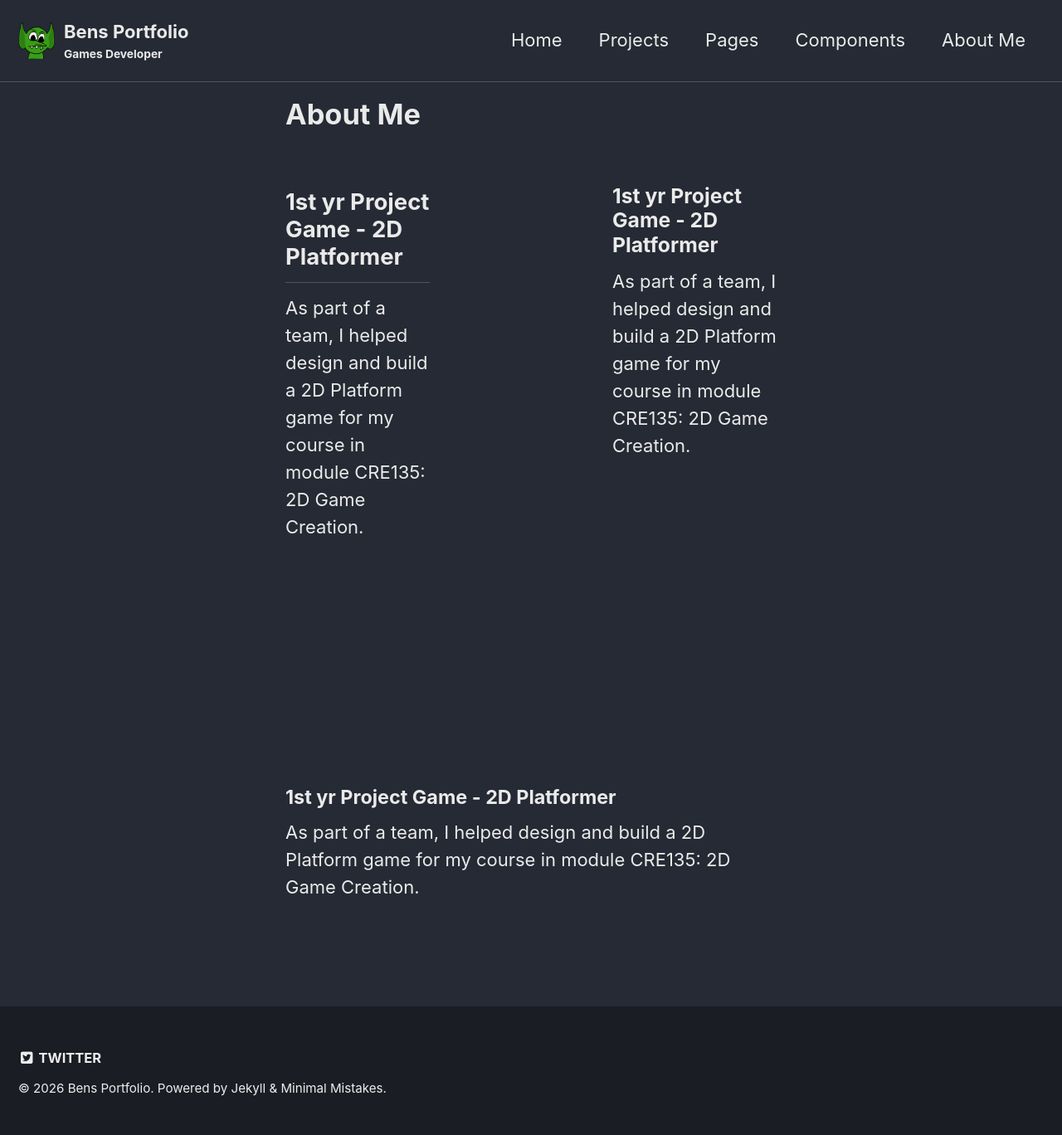
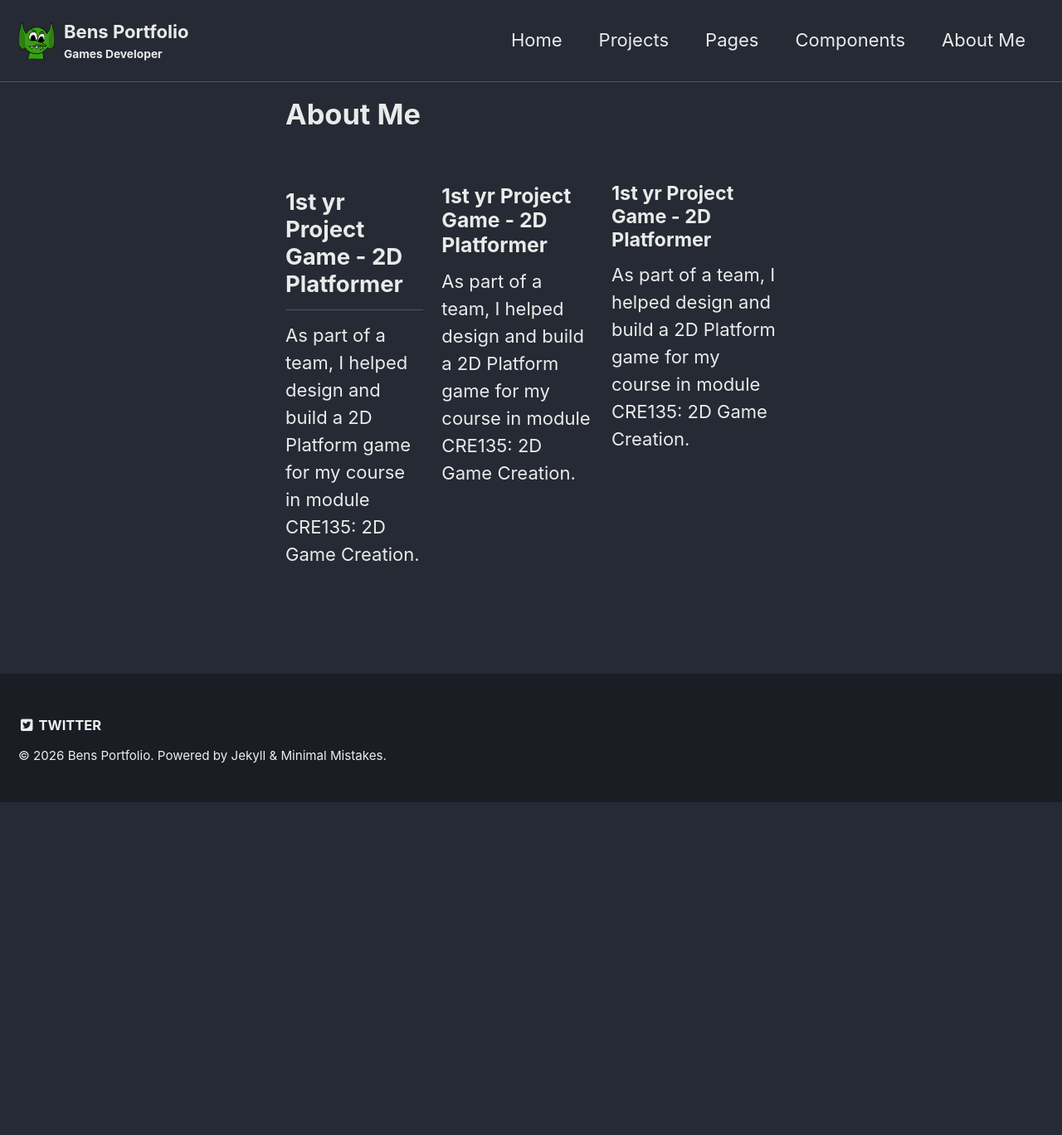
Before and after one commit to nvbnb17/nvbnb17.github.io, a Jekyll site: the page built from _pages/about-me.md, in a window 1280 px wide. Shown: the whole page at 83% size. Built offline with Jekyll 4.4.1, drawn with Linux system fonts in a browser that asks for light colours; after the commit the page ends 967 px from its top, so only the background shows below that.

Commit message:
Update about-me.md

```diff
--- a/_pages/about-me.md
+++ b/_pages/about-me.md
@@ -14,7 +14,7 @@
     text: "Designed mechanics, levels, and player feedback loops."
     level_label: "Beginner"
 ---
-<div style="display:flex; flex-wrap:wrap; gap:10rem; align-items:flex-start;">
+<div style="display:flex; flex-wrap:wrap; gap:1rem; align-items:flex-start;">
 
   <!-- LEFT: text content -->
   <div style="flex:1 1 150px; min-width:150px;">
```
